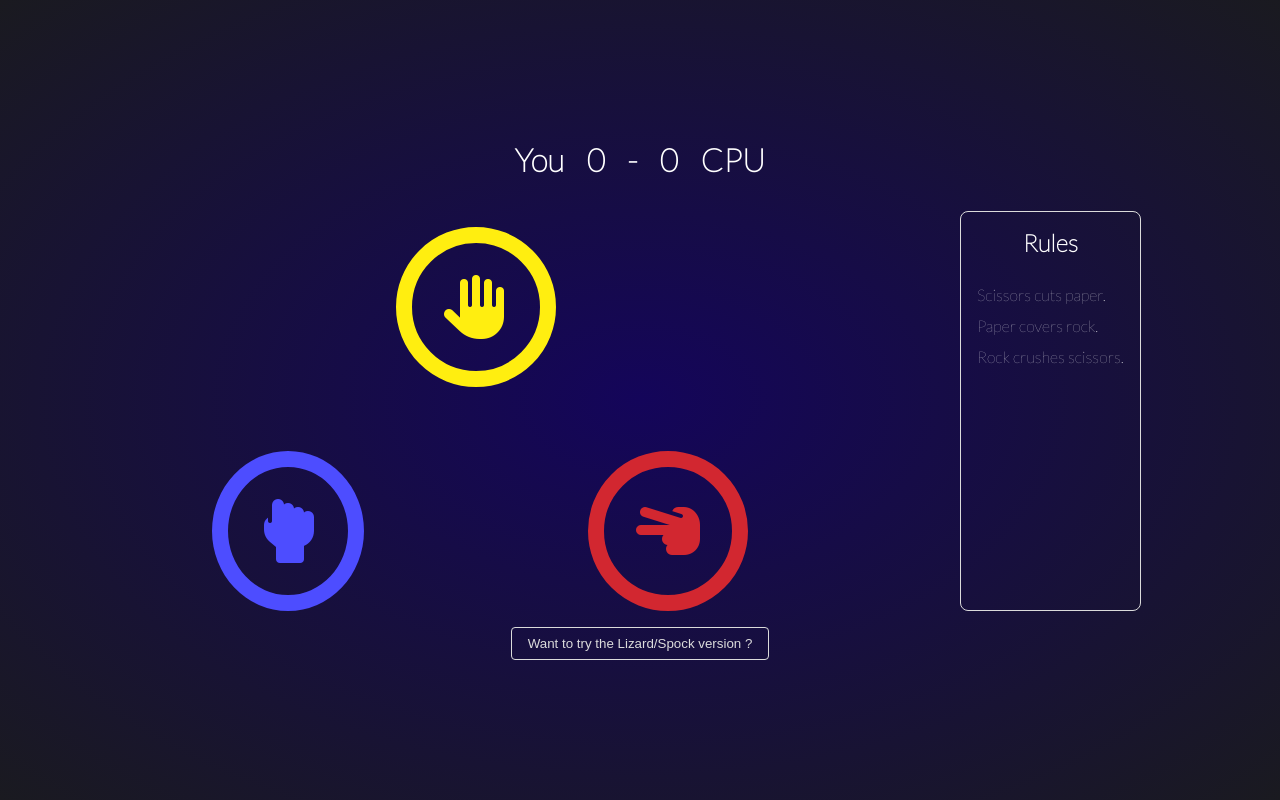
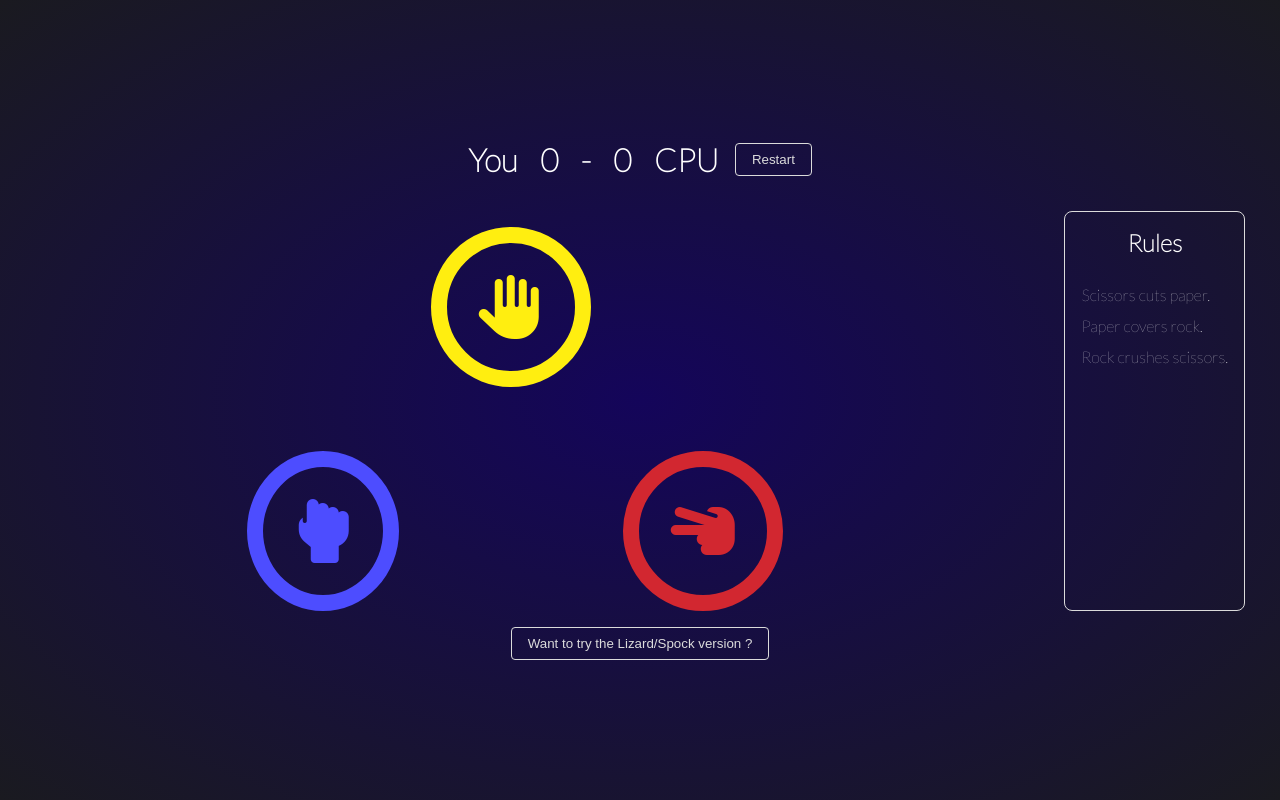
Before and after one commit to glg-dev/bac-a-sable, a React (Create React App) app: page /rockpaperscissors in a window 1280 px wide. Built offline with nearby package versions, Linux system fonts and the light colour scheme.

Commit message:
_rps local storage

```diff
--- a/src/projects/RockPaperScissors/RockPaperScissors.jsx
+++ b/src/projects/RockPaperScissors/RockPaperScissors.jsx
@@ -10,8 +10,8 @@ const RockPaperScissors = () => {
   const [userChoice, setUserChoice] = useState(null)
   const [cpuChoice, setCpuChoice] = useState(null)
   const [status, setStatus] = useState("")
-  const [userScore, setUserScore] = useState(0)
-  const [cpuScore, setCpuScore] = useState(0)
+  const [userScore, setUserScore] = useState(parseInt(localStorage.getItem("userScore")) || 0)
+  const [cpuScore, setCpuScore] = useState(parseInt(localStorage.getItem("cpuScore")) || 0)
 
   const items = regularMode ? ["rock", "paper", "scissors"] : ["rock", "paper", "scissors", "lizard", "Spock"]
 
@@ -35,6 +35,22 @@ const RockPaperScissors = () => {
     }
   }, [cpuChoice])
 
+  useEffect(() => {
+    if (status.includes("win")) {
+      setUserScore(userScore + 1)
+    } else if (status.includes("lose")) {
+      setCpuScore(cpuScore + 1)
+    }
+  }, [status])
+
+  useEffect(() => {
+    localStorage.setItem("userScore", userScore)
+  }, [userScore])
+
+  useEffect(() => {
+    localStorage.setItem("cpuScore", cpuScore)
+  }, [cpuScore])
+
   const handleClick = (item) => {
     if (status) {
       return
@@ -48,78 +64,65 @@ const RockPaperScissors = () => {
     setStatus("")
   }
 
+  const resetScore = () => {
+    localStorage.setItem("userScore", 0)
+    setUserScore(0)
+    localStorage.setItem("cpuScore", 0)
+    setCpuScore(0)
+  }
+
   function determinateWinner(a, b) {
     if (a === b) {
-      setStatus("Nobody wins")
+      setStatus("Nobody scores")
     } else if (a === "rock") {
       if (b === "paper") {
         setStatus("Paper covers rock, you lose !")
-        setCpuScore(cpuScore + 1)
       } else if (b === "scissors") {
         setStatus("Rock crushes scissors, you win !")
-        setUserScore(userScore + 1)
       } else if (b === "lizard") {
         setStatus("Rock crushes lizard, you win !")
-        setUserScore(userScore + 1)
       } else {
         setStatus("Spock vaporizes rock, you lose !")
-        setUserScore(cpuScore + 1)
       }
     } else if (a === "paper") {
       if (b === "rock") {
         setStatus("Paper covers rock, you win !")
-        setUserScore(userScore + 1)
       } else if (b === "scissors") {
         setStatus("Scissors cuts paper, you lose !")
-        setCpuScore(cpuScore + 1)
       } else if (b === "lizard") {
         setStatus("Lizard eats paper, you lose !")
-        setCpuScore(cpuScore + 1)
       } else {
         setStatus("Paper disproves Spock, you win !")
-        setUserScore(userScore + 1)
       }
     } else if (a === "scissors") {
       if (b === "rock") {
         setStatus("Rock crushes scissors, you lose !")
-        setCpuScore(cpuScore + 1)
       } else if (b === "paper") {
         setStatus("Scissors cuts paper, you win !")
-        setUserScore(userScore + 1)
       } else if (b === "lizard") {
         setStatus("Scissors decapitates lizard, you win !")
-        setUserScore(userScore + 1)
       } else {
         setStatus("Spock smashes scissors, you lose !")
-        setCpuScore(cpuScore + 1)
       }
     } else if (a === "lizard") {
       if (b === "rock") {
         setStatus("Rock crushes lizard, you lose !")
-        setCpuScore(cpuScore + 1)
       } else if (b === "paper") {
         setStatus("Lizard eats paper, you win !")
-        setUserScore(userScore + 1)
       } else if (b === "scissors") {
         setStatus("Scissors decapitates lizard, you lose !")
-        setCpuScore(cpuScore + 1)
       } else {
         setStatus("Lizard poisons Spock, you win !")
-        setUserScore(userScore + 1)
       }
     } else {
       if (b === "rock") {
         setStatus("Spock vaporizes rock, you win !")
-        setUserScore(userScore + 1)
       } else if (b === "paper") {
         setStatus("Paper disproves Spock, you lose !")
-        setCpuScore(cpuScore + 1)
       } else if (b === "scissors") {
         setStatus("Spock smashes scissors, you win !")
-        setUserScore(userScore + 1)
       } else {
         setStatus("Lizard poisons Spock, you lose !")
-        setCpuScore(cpuScore + 1)
       }
     }
   }
@@ -127,8 +130,11 @@ const RockPaperScissors = () => {
 
   return (
     <div className='rock-paper-scissors game'>
-      <h1 className='score'>You <span>{userScore}</span> - <span>{cpuScore}</span> CPU</h1>
-      <div className="rpc-board">
+      <header>
+        <h1 className='score'>You <span>{userScore}</span> - <span>{cpuScore}</span> CPU</h1>
+        <button type="reset" onClick={resetScore}>Restart</button>
+      </header>
+      <div className="rps-board">
         <main className="wrapper">
           <button className={`choice ${items[0]}`} onClick={() => handleClick(items[0])}>
             <i className='fas fa-hand-back-fist'></i>
--- a/src/style/projects/_rockPaperScissors.scss
+++ b/src/style/projects/_rockPaperScissors.scss
@@ -1,13 +1,23 @@
 .rock-paper-scissors {
   flex-direction: column;
+  header {
+    display: flex;
+    justify-content: center;
+    align-items: center;
+    gap: 1rem;
+    margin-bottom: 2rem;
+    button {
+      margin: 0;
+    }
+  }
   .score {
-    margin-bottom: 2rem;
     span {
       margin: 0 1rem;
     }
   }
-  .rpc-board {
+  .rps-board {
     display: flex;
+    justify-content: space-around;
     width: 100vw;
   }
   .wrapper {
```
